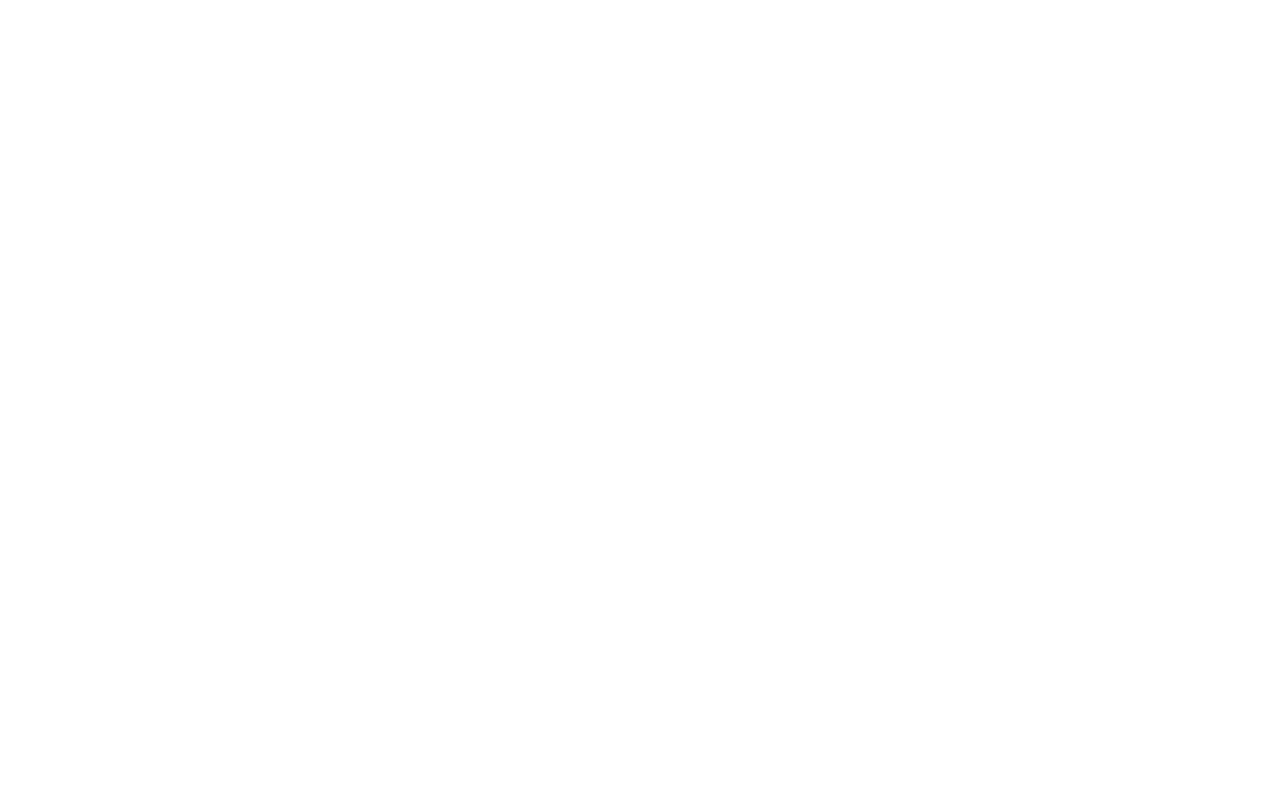
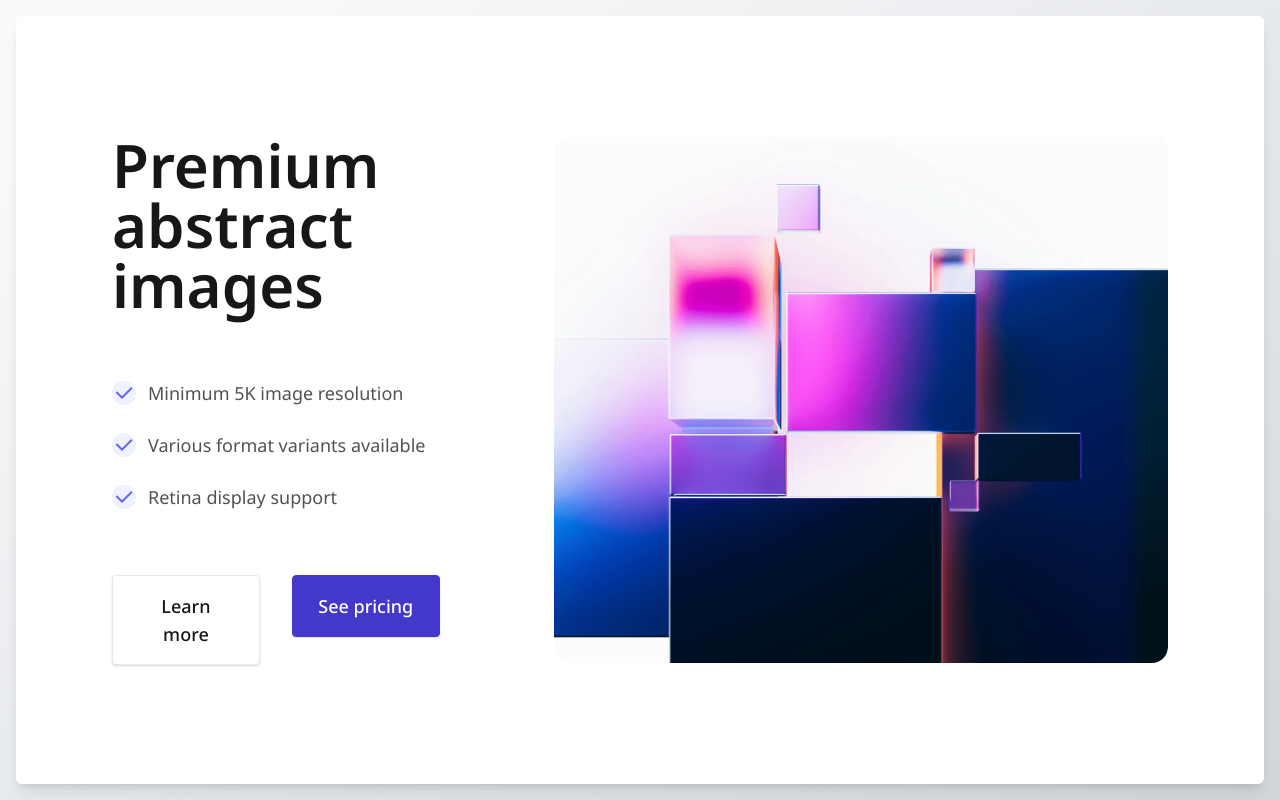
Before and after one commit to IfMalthereturnawesome/marketing, a React (Vite) app: page /hero-section-bullet in a window 1280 px wide. Before the commit this address had no page. Built offline with nearby package versions, Linux system fonts and the light colour scheme; a web font is replaced by a local one.

Commit message:
Added HeroSectionBullets component

```diff
--- a/src/App.tsx
+++ b/src/App.tsx
@@ -6,16 +6,36 @@
 import BlogCardPage from '@/pages/blog-card-page.tsx';
 import ProfileCardPage from '@/pages/profile-card-page.tsx';
 import HeroSectionPage from '@/pages/hero-section-page.tsx';
+import HeroSectionBulletsPage from '@/pages/hero-section-bullets-page.tsx';
 
 function App() {
 	return (
 		<>
 			<Routes>
-        <Route path='/' element={<NavBar />} />
-        <Route path='/testimonial-card' element={<TestimonialCardPage />} />
-        <Route path='/blog-card' element={<BlogCardPage />} />
-        <Route path='/profile-card' element={<ProfileCardPage />} />
-        <Route path='/hero-section' element={<HeroSectionPage />} />
+				<Route
+					path='/'
+					element={<NavBar />}
+				/>
+				<Route
+					path='/testimonial-card'
+					element={<TestimonialCardPage />}
+				/>
+				<Route
+					path='/blog-card'
+					element={<BlogCardPage />}
+				/>
+				<Route
+					path='/profile-card'
+					element={<ProfileCardPage />}
+				/>
+				<Route
+					path='/hero-section'
+					element={<HeroSectionPage />}
+				/>
+				<Route
+					path='/hero-section-bullet'
+					element={<HeroSectionBulletsPage />}
+				/>
 			</Routes>
 		</>
 	);
--- /dev/null
+++ b/src/components/HeroSectionBullet.tsx
@@ -0,0 +1,89 @@
+import type { HeroSectionBullet } from '@/data/heroSectionBulletsData';
+import { cn } from '@/lib/utils.ts';
+import { RiCheckFill } from '@remixicon/react';
+
+type HeroSectionBulletProps = HeroSectionBullet & {
+	className?: string;
+};
+
+const HeroSectionBullet = ({ title, image, bullets, className }: HeroSectionBulletProps) => {
+	return (
+		<div className='flex w-full rounded bg-primary shadow-sm md:rounded-md md:py-2 md:shadow-md lg:shadow-lg'>
+			<div className='flex w-full justify-center px-4 py-12 md:py-16 lg:p-24'>
+				<section
+					className={cn(
+						'flex w-full flex-col items-center justify-center gap-12 self-stretch lg:flex-row lg:gap-8',
+						className,
+					)}
+				>
+					<div className='flex w-full flex-col gap-8 md:gap-16 lg:w-2/3 lg:items-start'>
+						<header className='flex justify-start'>
+							<h1 className='text-4xl font-semibold md:text-5xl lg:text-6xl'>{title}</h1>
+						</header>
+						<div className='w-full'>
+							<ul className='flex w-full flex-col gap-6 self-stretch'>
+								{bullets.map((bullet) => (
+									<div>
+										<li
+											key={bullet}
+											className='flex items-center gap-3 text-lg font-normal text-secondary-foreground'
+										>
+											<RiCheckFill
+												className={
+													'inline-flex size-6 rounded-full bg-brand-subtle fill-indigo-500'
+												}
+											/>
+											<span>{bullet}</span>
+										</li>
+									</div>
+								))}
+							</ul>
+						</div>
+						<div className='grid grid-cols-2 gap-4 md:grid-cols-3 lg:w-4/5 lg:grid-cols-2 lg:gap-8'>
+							<a
+								href='#'
+								className={'w-full md:order-2 lg:col-span-1 lg:flex-1'}
+							>
+								<button
+									className={`shadow-marketing flex w-full grow items-center justify-center rounded border border-solid
+										border-brand-primary bg-brand-primary px-5 py-3 text-base font-medium
+										text-primary-inverted-foreground transition-all duration-100 ease-in-out
+										hover:bg-brand-primary-emphasize focus:bg-brand-primary-emphasize
+										focus:shadow-[0px_0px_0px_1px_#444ce7,_0px_0px_0px_4px_rgba(68,_76,_231,_0.12)] disabled:bg-disabled
+										disabled:text-disabled-foreground md:gap-2.5 md:px-6 md:py-4 md:text-lg`}
+									type={'button'}
+								>
+									See pricing
+								</button>
+							</a>
+							<a
+								href='#'
+								className={'w-full lg:col-span-1 lg:flex-1'}
+							>
+								<button
+									className={`shadow-marketing flex w-full grow items-center justify-center rounded border-[0.5px] border-solid
+										bg-white px-5 py-3 text-base font-medium text-primary-foreground transition-all duration-100
+										ease-in-out hover:border hover:bg-primary-hover focus:bg-primary-hover
+										focus:shadow-[0px_0px_0px_4px_rgba(68,_76,_231,_0.12)] disabled:bg-disabled
+										disabled:text-disabled-foreground md:gap-2.5 md:px-6 md:py-4 md:text-lg`}
+									type={'button'}
+								>
+									Learn more
+								</button>
+							</a>
+						</div>
+					</div>
+					<div className={'grid w-full grid-cols-6 lg:grid-cols-7'}>
+						<img
+							src={image}
+							alt={title}
+							className={`col-span-6 flex h-[264px] w-full justify-center rounded-lg object-fill md:h-[526px] md:rounded-2xl
+								lg:col-span-7`}
+						/>
+					</div>
+				</section>
+			</div>
+		</div>
+	);
+};
+export default HeroSectionBullet;
--- a/src/components/NavBar.tsx
+++ b/src/components/NavBar.tsx
@@ -5,28 +5,51 @@
 		<nav className='bg-brand-subtle p-4'>
 			<ul className='flex space-x-4'>
 				<li>
-          <Link to='/' className='text-primary-foreground'>
+					<Link
+						to='/'
+						className='text-primary-foreground'
+					>
 						Home
 					</Link>
 				</li>
 				<li>
-          <Link to='/testimonial-card' className='text-primary-foreground'>
+					<Link
+						to='/testimonial-card'
+						className='text-primary-foreground'
+					>
 						Testimonial Card
 					</Link>
 				</li>
 				<li>
-          <Link to='/blog-card' className='text-primary-foreground'>
+					<Link
+						to='/blog-card'
+						className='text-primary-foreground'
+					>
 						Blog Card
 					</Link>
 				</li>
 				<li>
-          <Link to='/profile-card' className='text-primary-foreground'>
+					<Link
+						to='/profile-card'
+						className='text-primary-foreground'
+					>
 						Profile Card
 					</Link>
 				</li>
 				<li>
-          <Link to='/hero-section' className='text-primary-foreground'>
+					<Link
+						to='/hero-section'
+						className='text-primary-foreground'
+					>
 						Hero Section
+					</Link>
+				</li>
+				<li>
+					<Link
+						to='/hero-section-bullet'
+						className='text-primary-foreground'
+					>
+						Hero Section Bullet
 					</Link>
 				</li>
 			</ul>
--- /dev/null
+++ b/src/data/heroSectionBulletsData.ts
@@ -0,0 +1,19 @@
+export type HeroSectionBullet = {
+	id: string;
+	title: string;
+	image: string;
+	bullets: string[];
+};
+
+export const heroSectionBulletsData: HeroSectionBullet[] = [
+	{
+		id: '1',
+		title: 'Premium abstract images',
+		image: '/images/prism-2.png',
+		bullets: [
+			'Minimum 5K image resolution',
+			'Various format variants available',
+			'Retina display support',
+		],
+	},
+];
--- /dev/null
+++ b/src/pages/hero-section-bullets-page.tsx
@@ -0,0 +1,16 @@
+import { heroSectionBulletsData } from '@/data/heroSectionBulletsData.ts';
+import HeroSectionBullet from '@/components/HeroSectionBullet.tsx';
+
+const HeroSectionBulletsPage = () => {
+	return (
+		<main className='page-background flex min-h-screen w-full flex-1 justify-center p-4'>
+			{heroSectionBulletsData.map((hero) => (
+				<HeroSectionBullet
+					key={hero.id}
+					{...hero}
+				/>
+			))}
+		</main>
+	);
+};
+export default HeroSectionBulletsPage;
```
Also changed, not shown: .prettierrc.json, public/images/prism-2.png (added), public/images/prism-small.jpeg (added). Lines whose indentation alone changed are shown as unchanged.
